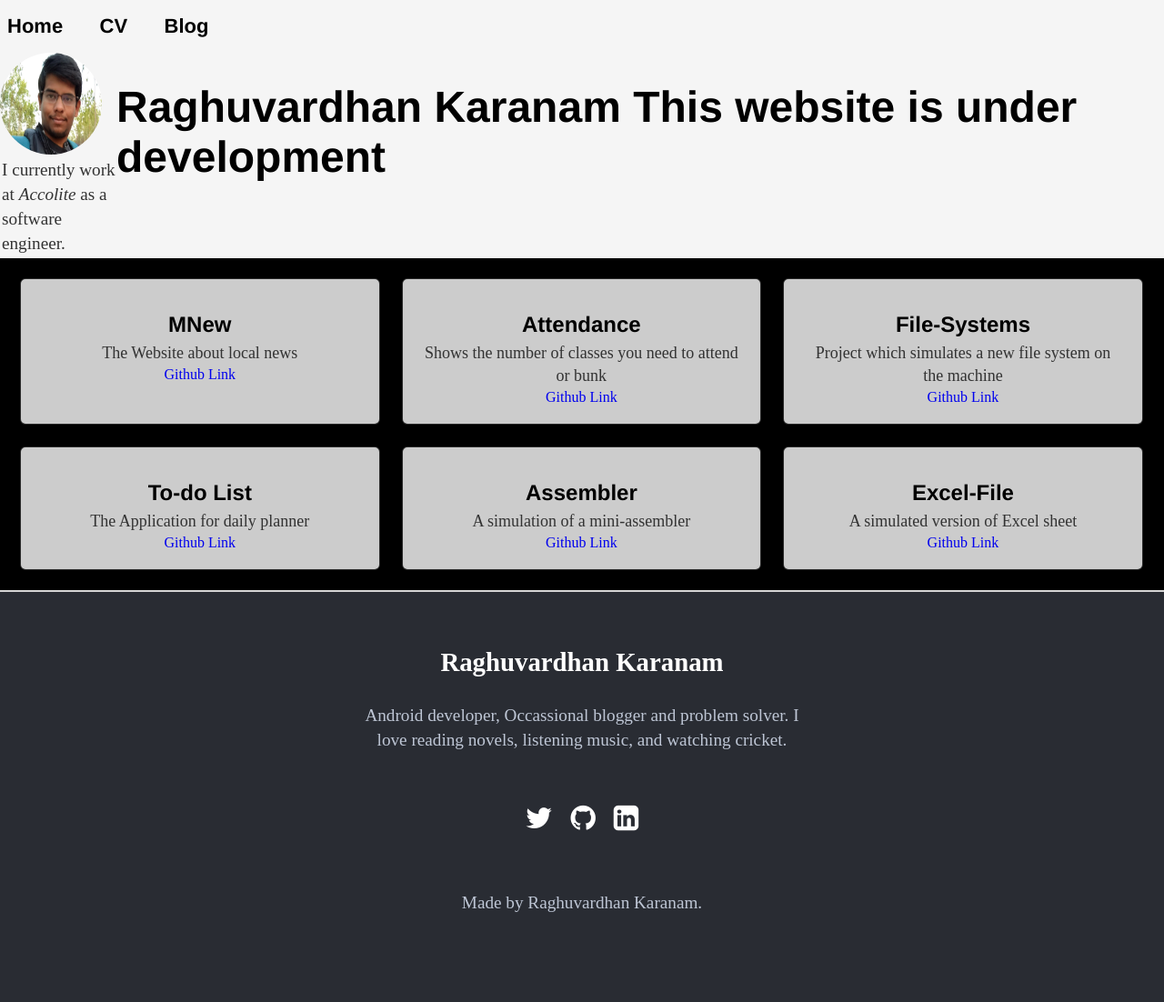
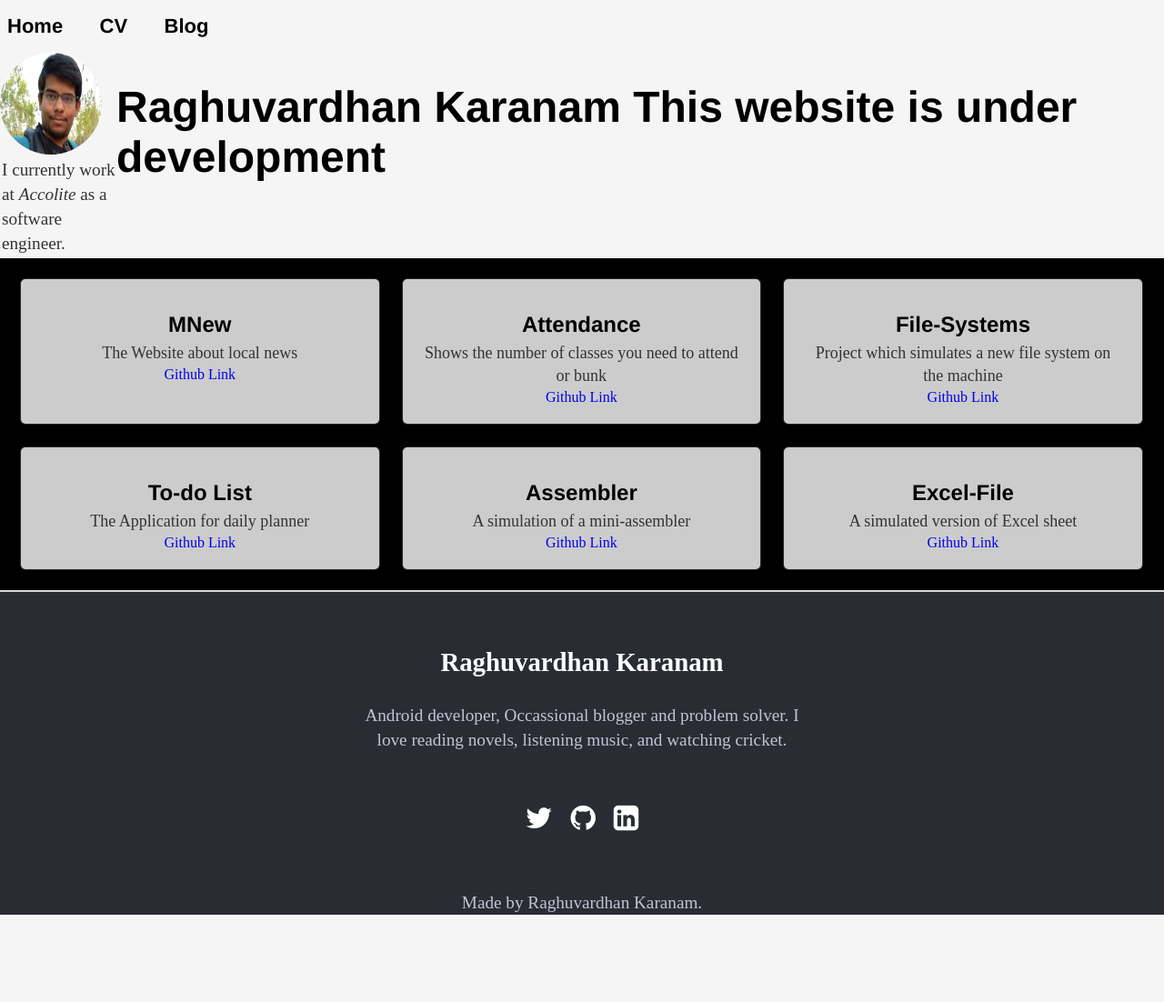
Before and after one commit to raghuvardhan/raghuvardhan.github.io, a Jekyll site: the page built from index.html, in a window 1280 px wide. Shown: the whole page at 91% size. Built offline with Jekyll 4.4.1, drawn with Linux system fonts in a browser that asks for light colours; after the commit the page ends 1038 px from its top, so only the background shows below that.

Commit message:
Update css/main.css

```diff
--- a/css/main.css
+++ b/css/main.css
@@ -104,7 +104,7 @@ img {
 }
 
 .site-footer {
-    padding: 2rem 0px 4rem 0px;
+    padding: 2rem 0px 0px 0px;
     text-align: center;
     background: #292c33;
     color: #bec6d5;
```
